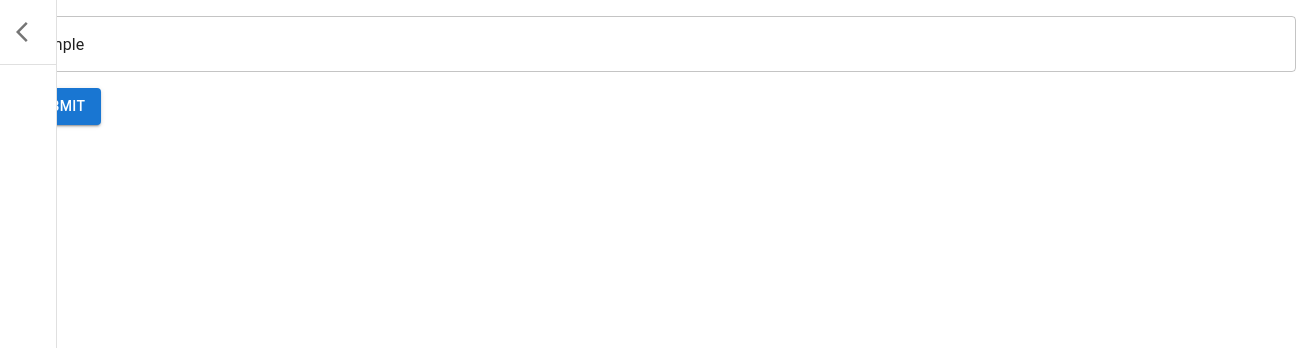
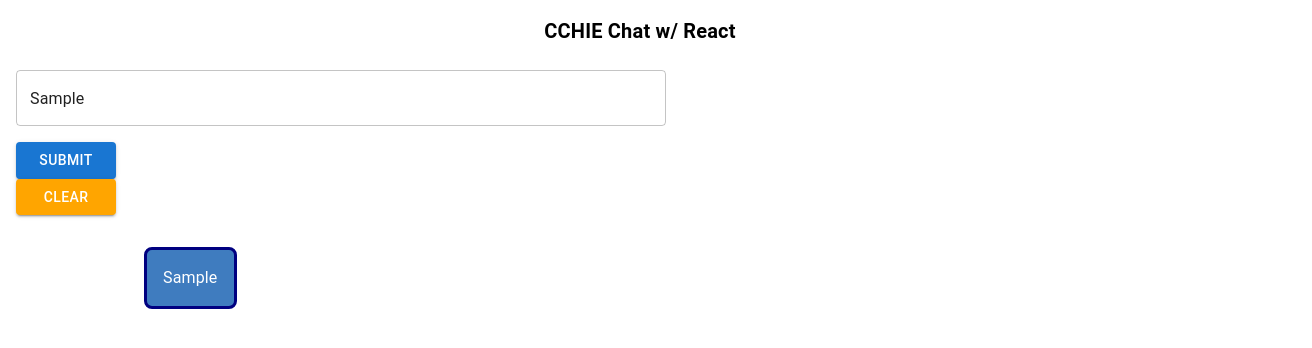
Before and after one commit to blackmoc/CCHIE_Application, a React (Create React App) app: page / in a window 1280 px wide. Both pictures are taken after typing "Sample" into the empty fields and a click on the button "SUBMIT". Shown: the top 348 px of the page, 1312 px wide, since content can reach past the window. Built offline with nearby package versions, Linux system fonts and the light colour scheme; no server answers.

Commit message:
Chat Updates
Updates to the Chat.js file to ensure that GPT connection works once API Key is inserted. Still having problems with dotenv connection to the file.

```diff
--- a/package.json
+++ b/package.json
@@ -11,6 +11,7 @@
     "@testing-library/jest-dom": "^5.17.0",
     "@testing-library/react": "^13.4.0",
     "@testing-library/user-event": "^13.5.0",
+    "dotenv": "^16.3.1",
     "react": "^18.2.0",
     "react-dom": "^18.2.0",
     "react-scripts": "5.0.1",
--- a/src/App.js
+++ b/src/App.js
@@ -1,11 +1,9 @@
 import "./App.css";
 import Chat from "./components/Chat";
-import Sidebar from "./components/Sidebar";
 
 function App() {
   return (
     <>
-      <Sidebar />
       <Chat />
     </>
   );
--- /dev/null
+++ b/src/components/BotResponse.js
@@ -0,0 +1,28 @@
+import { Grid, Typography } from "@mui/material";
+
+const BotResponse = (props) => {
+  const { message } = props;
+
+  return (
+    <Grid container spacing={1} justifyContent={"flex-start"}>
+      <Grid item xs={11}>
+        <Typography
+          sx={{
+            color: "white",
+            borderRadius: 2,
+            marginBottom: 2,
+            display: "inline-block",
+            border: "3px solid",
+            borderColor: "navy",
+            p: 2,
+            bgcolor: "gray",
+          }}
+        >
+          {message}
+        </Typography>
+      </Grid>
+    </Grid>
+  );
+};
+
+export default BotResponse;
--- a/src/components/Chat.helpers.js
+++ /dev/null
@@ -1,35 +0,0 @@
-const generateGPTResponse = async (user_question) => {
-  const API_KEY = "";
-  const API_URL = "https://api.openai.com/v1/chat/completions";
-  const requestOptions = {
-    method: "POST",
-    headers: {
-      "Content-Type": "application/json",
-      Authorization: `Bearer ${API_KEY}`,
-    },
-    body: JSON.stringify({
-      //gpt-3.5-turbo
-      //ft:gpt-3.5-turbo-1106:personal::8KtCSryL
-      model: "ft:gpt-3.5-turbo-1106:personal::8KtCSryL",
-      messages: [
-        {
-          role: "system",
-          content:
-            "This factual chatbot provides an exact response based solely on data with sources. Make sure that all responses fit within the max tokens and end as a full sentence.",
-        },
-        {
-          role: "user",
-          content: user_question,
-        },
-      ],
-      temperature: 1,
-      max_tokens: 100,
-      top_p: 0.75,
-      frequency_penalty: 0.1,
-      presence_penalty: 0,
-    }),
-  };
-  const response = await fetch(API_URL, requestOptions);
-  const data = await response.json();
-  return data["choices"][0]["message"]["content"];
-};
--- a/src/components/Chat.js
+++ b/src/components/Chat.js
@@ -1,6 +1,46 @@
-import { React, useState } from "react";
-import { TextField, Button } from "@mui/material";
-import { generateGPTResponse } from "./Chat.helpers";
+import { Box, Button, TextField, Typography } from "@mui/material";
+import { useState } from "react";
+import BotResponse from "./BotResponse";
+import UserQuestion from "./UserQuestion";
+
+//require("dotenv").config();
+
+const generateGPTResponse = async (user_question) => {
+  //const API_KEY = process.env.OPENAI_API_KEY;
+  const API_KEY = "";
+  const API_URL = "https://api.openai.com/v1/chat/completions";
+  const requestOptions = {
+    method: "POST",
+    headers: {
+      "Content-Type": "application/json",
+      Authorization: `Bearer ${API_KEY}`,
+    },
+    body: JSON.stringify({
+      //gpt-3.5-turbo
+      //ft:gpt-3.5-turbo-1106:personal::8KtCSryL
+      model: "gpt-3.5-turbo",
+      messages: [
+        {
+          role: "system",
+          content:
+            "This factual chatbot provides an exact response based solely on data with sources. Make sure that all responses fit within the max tokens and end as a full sentence.",
+        },
+        {
+          role: "user",
+          content: user_question,
+        },
+      ],
+      temperature: 1,
+      max_tokens: 100,
+      top_p: 0.75,
+      frequency_penalty: 0.1,
+      presence_penalty: 0,
+    }),
+  };
+  const response = await fetch(API_URL, requestOptions);
+  const data = await response.json();
+  return data["choices"][0]["message"]["content"];
+};
 
 export default function Chat() {
   const [response, setResponse] = useState("");
@@ -27,7 +67,20 @@ export default function Chat() {
     }
   };
   return (
-    <>
+    <Box display={"flex"} flexDirection={"column"}>
+      <Typography
+        sx={{ textAlign: "center", fontWeight: "bold", fontSize: 20, mt: 2 }}
+        key={"chat header"}
+      >
+        CCHIE Chat w/ React
+      </Typography>
+      <Box
+        component="form"
+        noValidate
+        onSubmit={handleSubmit}
+        autoComplete="off"
+        sx={{ mt: 1, maxWidth: 650 }}
+      >
         <TextField
           sx={{ ml: 2, mt: 2, mb: 2, mr: 2 }}
           margin="none"
@@ -42,9 +95,32 @@ export default function Chat() {
             setUserQuestion(event.target.value);
           }}
         />
-      <Button sx={{ ml: 2 }} variant="contained" onClick={handleSubmit}>
+      </Box>
+      <Button
+        sx={{ ml: 2, maxWidth: 100 }}
+        variant="contained"
+        onClick={handleSubmit}
+      >
         Submit
       </Button>
-    </>
+      <Button
+        sx={{ bgcolor: "orange", ml: 2, color: "white", maxWidth: 100 }}
+        variant="contained"
+      >
+        Clear
+      </Button>
+
+      <Box mt={3} ml={5}>
+        {conversation.map((message) => (
+          <Typography component="div" mt={1}>
+            {message.role === "user" ? (
+              <UserQuestion message={[message.content]} />
+            ) : (
+              <BotResponse message={[message.content]} />
+            )}
+          </Typography>
+        ))}
+      </Box>
+    </Box>
   );
 }
--- /dev/null
+++ b/src/components/UserQuestion.js
@@ -0,0 +1,27 @@
+import { Grid, Typography } from "@mui/material";
+
+const UserQuestion = (props) => {
+  const { message } = props;
+  return (
+    <Grid container spacing={1} justifyContent={"flex-end"}>
+      <Grid item xs={11}>
+        <Typography
+          sx={{
+            color: "white",
+            borderRadius: 2,
+            marginBottom: 2,
+            display: "inline-block",
+            border: "3px solid",
+            borderColor: "navy",
+            p: 2,
+            bgcolor: "#3f7cbf",
+          }}
+        >
+          {message}
+        </Typography>
+      </Grid>
+    </Grid>
+  );
+};
+
+export default UserQuestion;
```
Also changed, not shown: 2 other files (tests, documents, lock files or other folders). Lines whose indentation alone changed are shown as unchanged.
